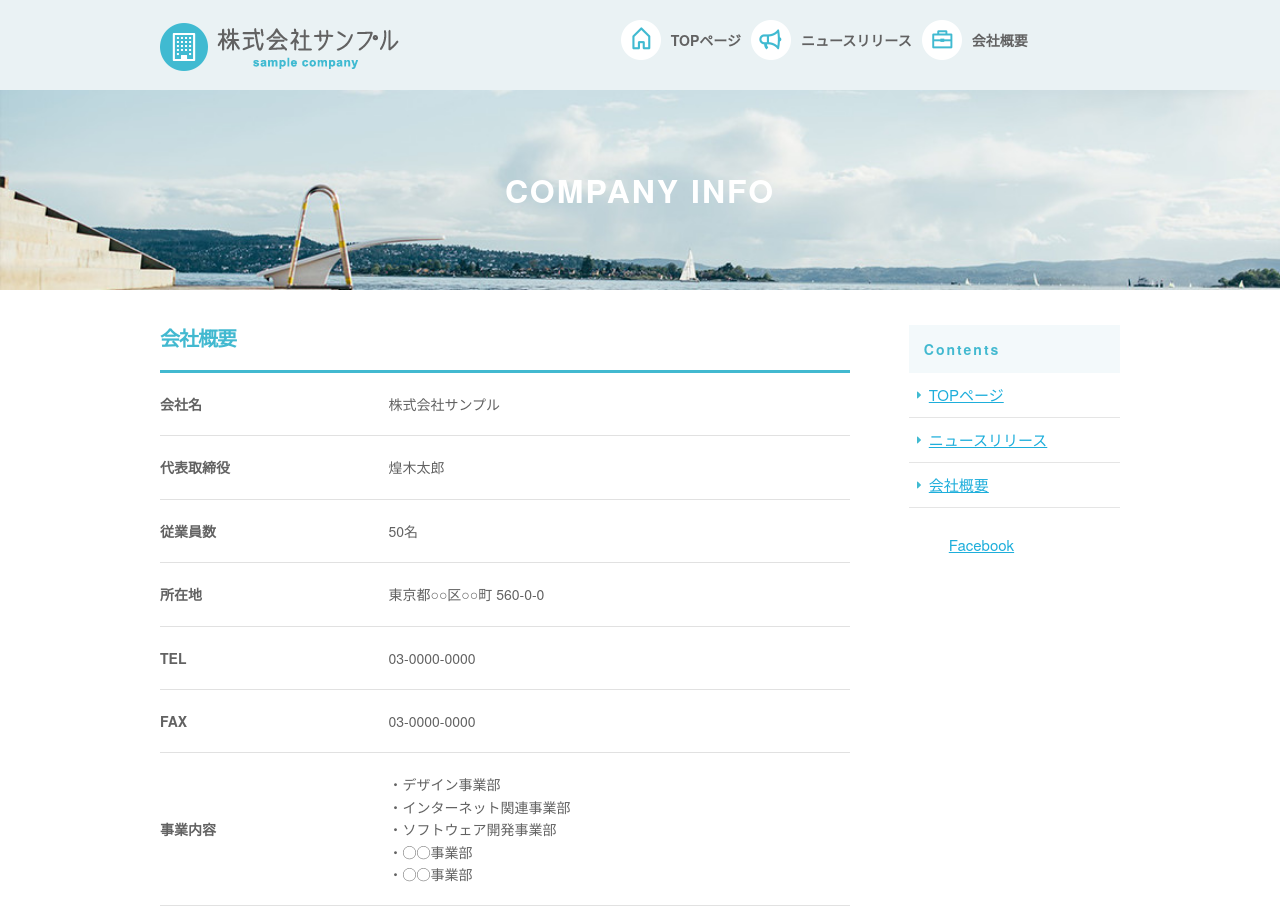
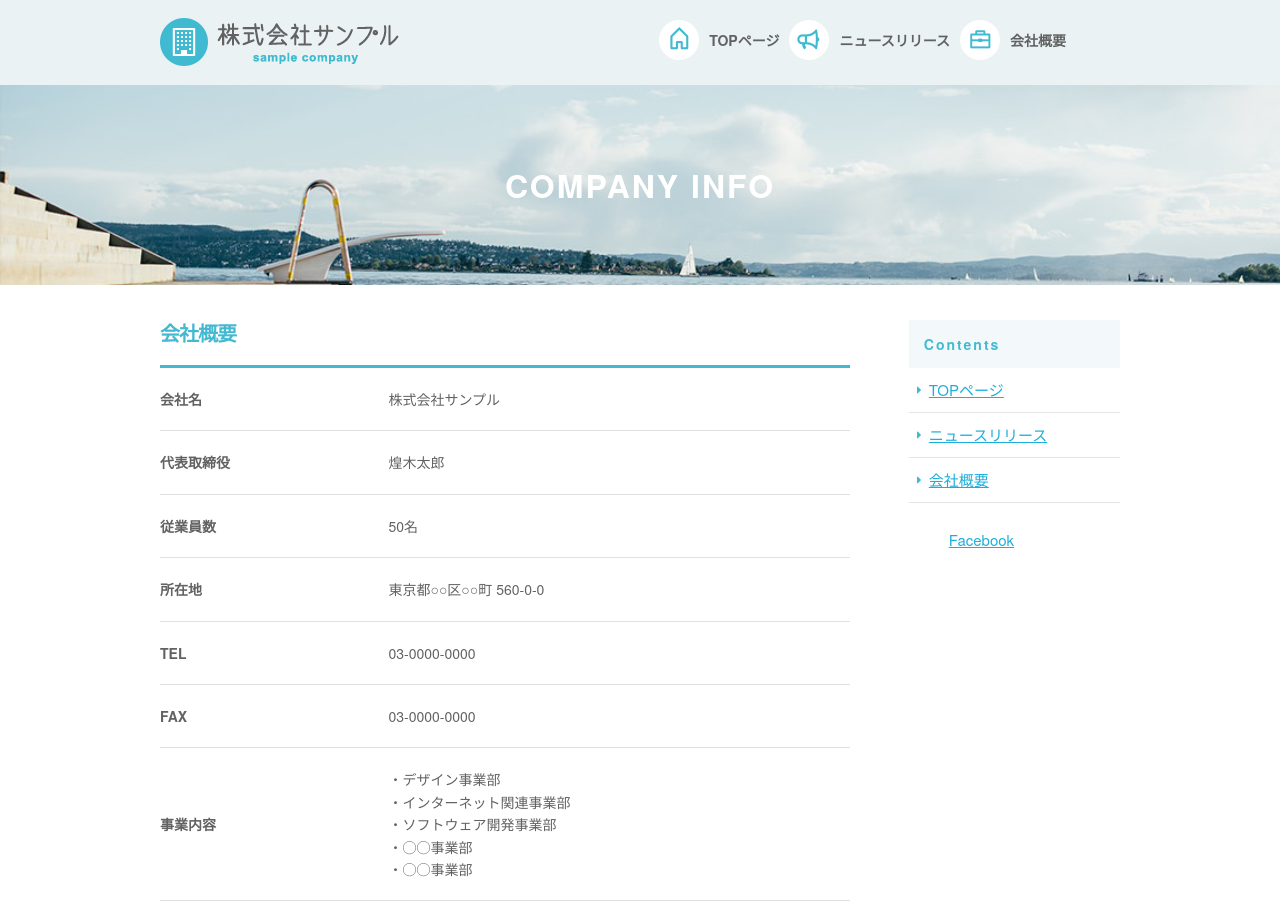
Before and after one commit to riehamanaka/corporate-site, a plain HTML site: page company.html in a window 1280 px wide. Shown: the top 909 px of the page. Drawn offline with nearby package versions, Linux system fonts and the light colour scheme.

Commit message:
third commit

```diff
--- a/company.html
+++ b/company.html
@@ -45,7 +45,7 @@
             <h1><a href="index.html"><img class="u-max-full-width" src="images/top/logo.png" alt="株式会社サンプル" srcset="images/top/logo@2x.png 2x"></a></h1>
         </div>
         -->
-        <div class="six columuns navi">
+        <div class="six columns navi">
 
           <div class="sp_navi">
             <img id="sp_navi_btn" class="u-max-full-width" src="images/top/sp_navi.png" alt="sp_navi" srcset="images/top/sp_navi@2x.png 2x" />
```
